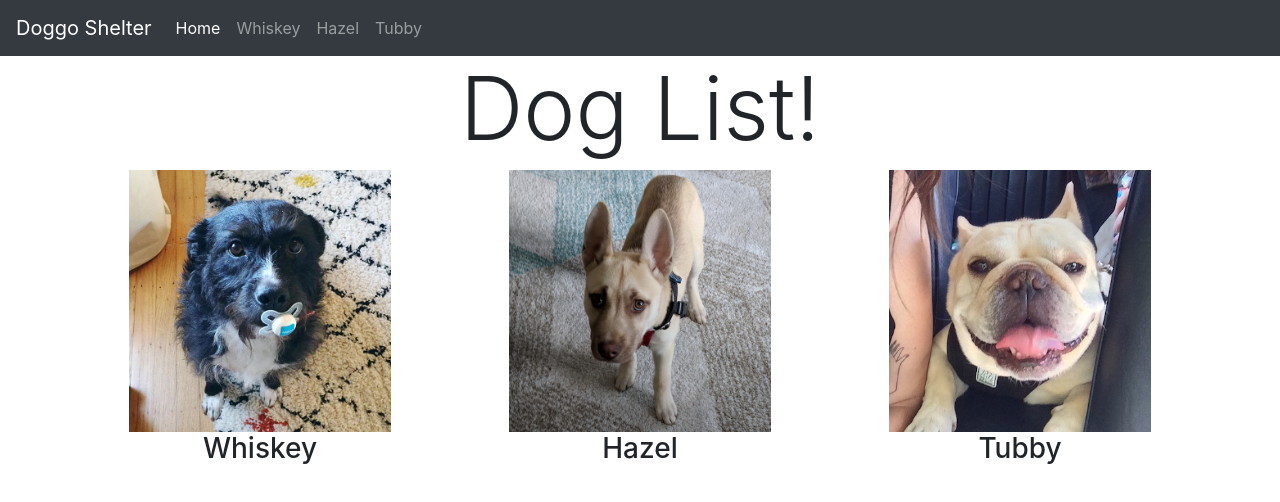
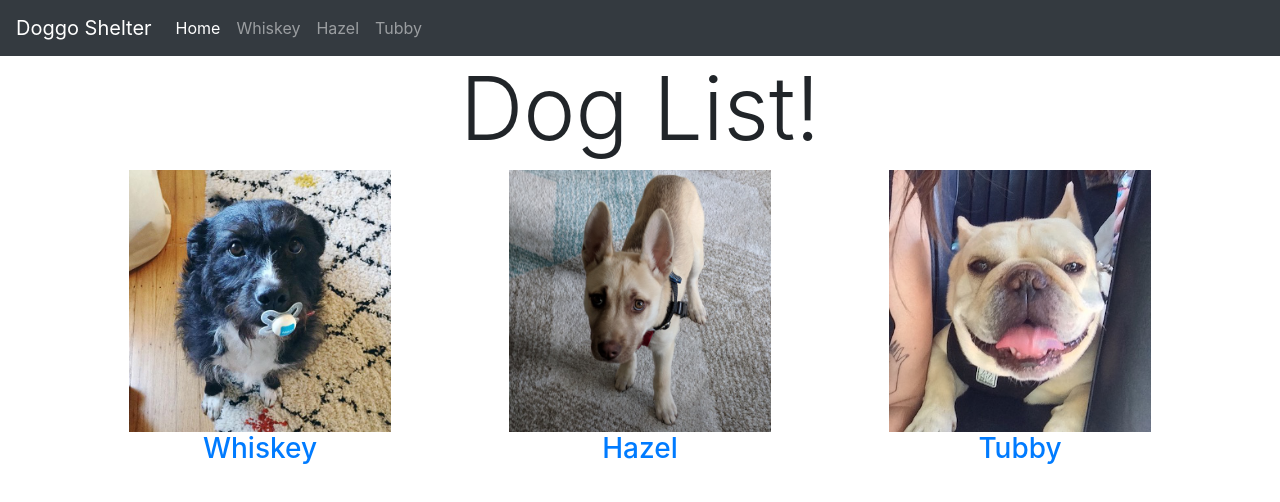
Before and after one commit to jainharsh21/Doggo-Finder, a React (Create React App) app: page /dogs in a window 1280 px wide. Shown: the top 502 px of the page. Built offline with nearby package versions, Linux system fonts and the light colour scheme.

Commit message:
added links to corresponding dog detail by clicking on the dog name

```diff
--- a/src/DogList.js
+++ b/src/DogList.js
@@ -1,5 +1,6 @@
 import React, { Component } from "react";
 import "./DogList.css";
+import { Link } from "react-router-dom";
 
 class DogList extends Component {
   render() {
@@ -10,7 +11,9 @@
           {this.props.dogs.map((d) => (
             <div className="Dog col-lg-4 text-center" key={d.name}>
               <img src={d.src} alt={d.name} />
-              <h3>{d.name}</h3>
+              <h3>
+                <Link to={`/dogs/${d.name}`}>{d.name}</Link>
+              </h3>
             </div>
           ))}
         </div>
```
